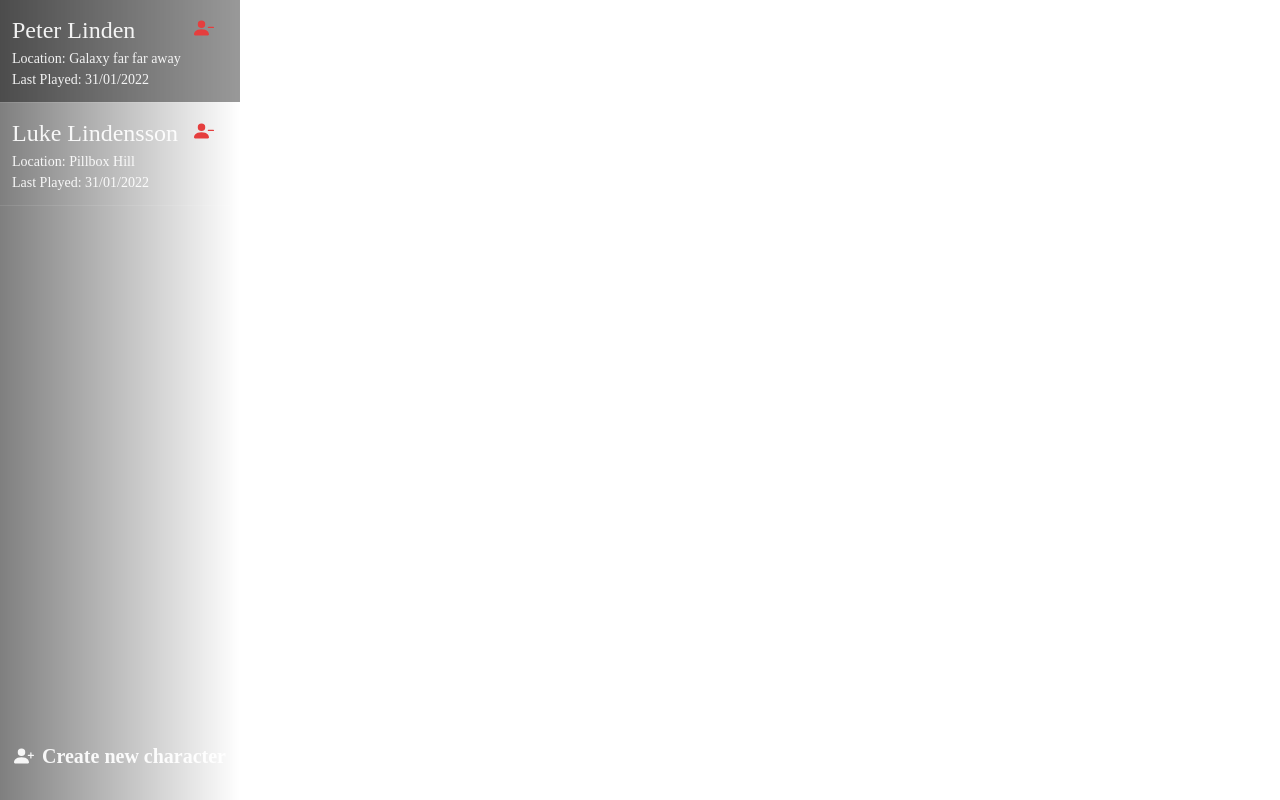
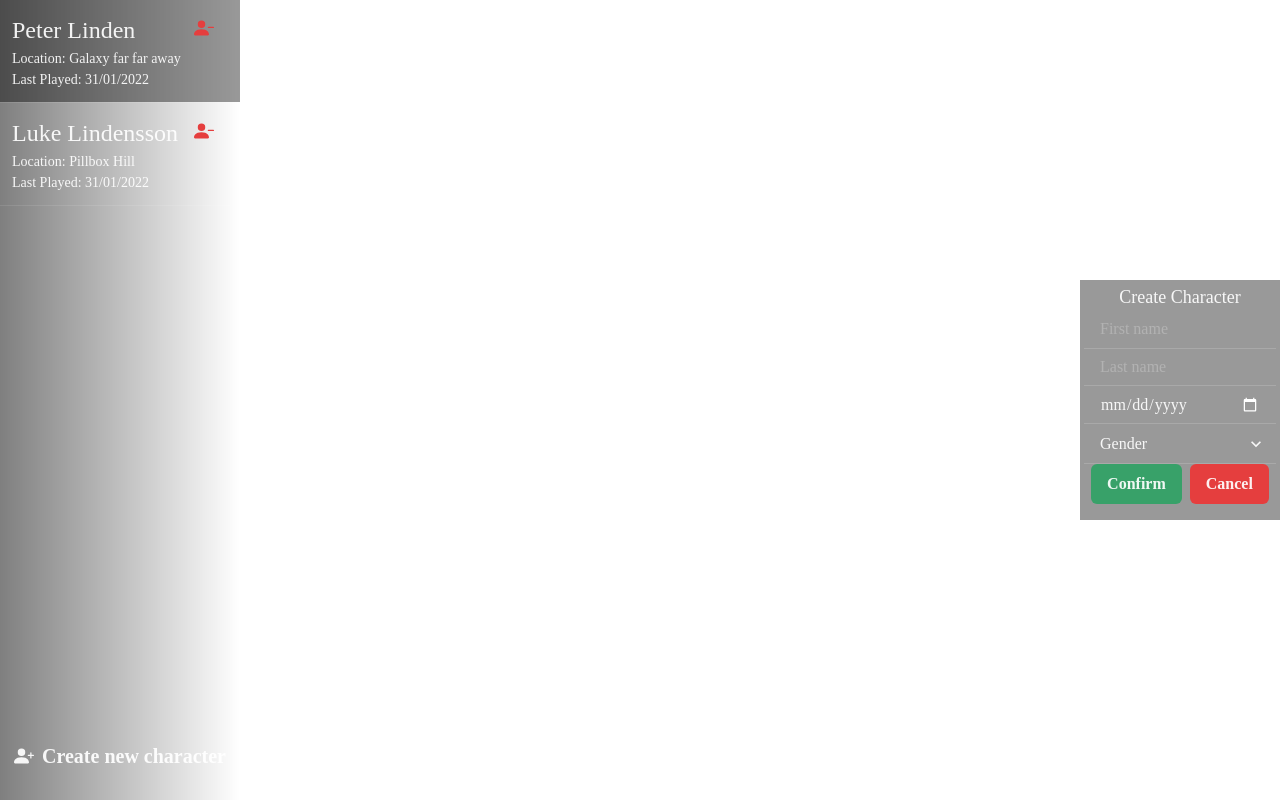
Before and after one commit to overextended/ox_core, a React (Create React App) app in the folder web/: page /delete in a window 1280 px wide. Both pictures are taken after a click on the button "Create new character". Built offline with nearby package versions, Linux system fonts and the light colour scheme.

Commit message:
feat(nui): Create character dialog

```diff
--- a/web/src/components/Characters.tsx
+++ b/web/src/components/Characters.tsx
@@ -2,7 +2,7 @@ import { Box, Text, Divider, Flex, IconButton } from '@chakra-ui/react';
 import { useNuiEvent } from '../hooks/useNuiEvent';
 import { debugData } from '../utils/debugData';
 import { BsPersonDashFill } from 'react-icons/bs';
-import { customTheme } from '../styles/theme';
+import { theme } from '../styles/theme';
 import React from 'react';
 
 interface Character {
@@ -64,7 +64,7 @@ const Characters: React.FC = () => {
             alignItems="center"
             position="relative"
             transition="0.3s"
-            _hover={{ bg: customTheme.colors.sideHover }}
+            _hover={{ bg: theme.colors.sideHover }}
             onClick={(e) => selectCharacter(e)}
           >
             <IconButton
--- /dev/null
+++ b/web/src/components/Dialogs/CreateCharacter.tsx
@@ -0,0 +1,96 @@
+import React from 'react';
+import { Box, Button, Text, Flex, Input, Spacer, Select, ScaleFade } from '@chakra-ui/react';
+import { theme } from '../../styles/theme';
+import { fetchNui } from '../../utils/fetchNui';
+
+interface Props {
+  visible: boolean;
+  setVisible: React.Dispatch<React.SetStateAction<boolean>>;
+}
+
+const CreateCharacter: React.FC<Props> = (props: Props) => {
+  const [firstName, setFirstName] = React.useState('');
+  const [lastName, setLastName] = React.useState('');
+  const [date, setDate] = React.useState('');
+  const [gender, setGender] = React.useState('');
+
+  const createCharacter = () => {
+    if (firstName === '' || lastName === '' || date === '' || gender === '') return;
+    fetchNui('ox:newCharacter', { firstName, lastName, date, gender });
+    props.setVisible(false);
+  };
+
+  return (
+    <ScaleFade in={props.visible} unmountOnExit>
+      <Box
+        bg={theme.colors.sideHover}
+        w="100%"
+        h="30vh"
+        animate={{
+          x: 100,
+        }}
+        visibility={props.visible ? 'visible' : 'hidden'}
+        fontFamily="Poppins"
+      >
+        <Flex justifyContent="center" alignItems="center" direction="column" h="100%" p={1}>
+          <Text fontSize="lg">Create Character</Text>
+          <Input
+            placeholder="First name"
+            value={firstName}
+            onChange={(e) => setFirstName(e.target.value)}
+          ></Input>
+          <Input
+            placeholder="Last name"
+            value={lastName}
+            onChange={(e) => setLastName(e.target.value)}
+          ></Input>
+          <Input
+            placeholder="DoB"
+            type="date"
+            value={date}
+            onChange={(e) => setDate(e.target.value)}
+          ></Input>
+          <Select
+            placeholder="Gender"
+            borderRadius="none"
+            value={gender}
+            borderTop="none"
+            borderLeft="none"
+            borderRight="none"
+            onChange={(e) => setGender(e.target.value)}
+            sx={{
+              ' > option': {
+                backgroundColor: 'rgba(0, 0, 0, 0.8)',
+              },
+            }}
+          >
+            <option value="male">Male</option>
+            <option value="female">Female</option>
+            <option value="non-binary">Non-Binary</option>
+          </Select>
+          <Spacer />
+          <Box mb={3}>
+            <Button
+              mr={1}
+              bg="green.500"
+              _hover={{ bg: 'green.600' }}
+              onClick={() => createCharacter()}
+            >
+              Confirm
+            </Button>
+            <Button
+              ml={1}
+              bg="red.500"
+              _hover={{ bg: 'red.600' }}
+              onClick={() => props.setVisible(false)}
+            >
+              Cancel
+            </Button>
+          </Box>
+        </Flex>
+      </Box>
+    </ScaleFade>
+  );
+};
+
+export default CreateCharacter;
--- a/web/src/components/SideBar.tsx
+++ b/web/src/components/SideBar.tsx
@@ -1,17 +1,21 @@
 import React from 'react';
 import { Box, Flex, Spacer, Button } from '@chakra-ui/react';
 import Characters from './Characters';
+import CreateCharacter from './Dialogs/CreateCharacter';
 import { BsFillPersonPlusFill } from 'react-icons/bs';
-import { customTheme } from '../styles/theme';
+import { theme } from '../styles/theme';
 
 const SideBar: React.FC = () => {
+  const [createVisible, setCreateVisible] = React.useState(false);
+
   return (
+    // Left bar
+    <>
       <Box
         position="fixed"
         left="0"
         w="30vh"
         h="100vh"
-      // bg="gray.800"
         bg="linear-gradient(90deg, rgba(0, 0, 0, 0.5) 0%, rgba(0, 0, 0, 0) 100%);"
       >
         <Flex direction="column" h="100%">
@@ -33,12 +37,20 @@ const SideBar: React.FC = () => {
             fontSize="xl"
             borderRadius="none"
             backgroundColor="transparent"
-          _hover={{ bg: customTheme.colors.sideHover }}
+            _hover={{ bg: theme.colors.sideHover }}
+            onClick={() => setCreateVisible(true)}
           >
             Create new character
           </Button>
         </Flex>
       </Box>
+      {/* // Right bar */}
+      <Box position="fixed" right="0" top="0" w="25vh" h="100vh">
+        <Flex justifyContent="center" alignItems="center" h="100%">
+          <CreateCharacter visible={createVisible} setVisible={setCreateVisible} />
+        </Flex>
+      </Box>
+    </>
   );
 };
 
--- a/web/src/index.css
+++ b/web/src/index.css
@@ -24,3 +24,7 @@ code {
   outline: 0 !important;
   box-shadow: 0 0 0 0 rgba(0, 0, 0, 0) !important;
 }
+
+::-webkit-calendar-picker-indicator {
+  filter: invert(1);
+}
--- a/web/src/index.tsx
+++ b/web/src/index.tsx
@@ -4,11 +4,11 @@ import './index.css';
 import App from './components/App';
 import { VisibilityProvider } from './providers/VisibilityProvider';
 import { ChakraProvider } from '@chakra-ui/react';
-import { customTheme } from './styles/theme';
+import { theme } from './styles/theme';
 
 ReactDOM.render(
   <React.StrictMode>
-    <ChakraProvider theme={customTheme}>
+    <ChakraProvider theme={theme}>
       <VisibilityProvider>
         <App />
       </VisibilityProvider>
--- a/web/src/styles/theme.ts
+++ b/web/src/styles/theme.ts
@@ -5,8 +5,30 @@ const themeConfig: ThemeConfig = {
   useSystemColorMode: false,
 };
 
-export const customTheme = extendTheme({
+export const theme = extendTheme({
   config: themeConfig,
+  components: {
+    Input: {
+      baseStyle: {
+        field: {
+          borderRadius: 'none',
+        },
+      },
+      variants: {
+        outline: {
+          field: {
+            borderRadius: 0,
+            borderLeft: 'none',
+            borderTop: 'none',
+            borderRight: 'none'
+          }
+        }
+      },
+      defaultProps: {
+        variant: "outline"
+      }
+    },
+  },
   colors: {
     sideHover: 'rgba(0, 0, 0, 0.4)',
     sideBg: 'linear-gradient(90deg, rgba(0, 0, 0, 0.5) 0%, rgba(0, 0, 0, 0) 100%);',
```
Lines whose indentation alone changed are shown as unchanged.
